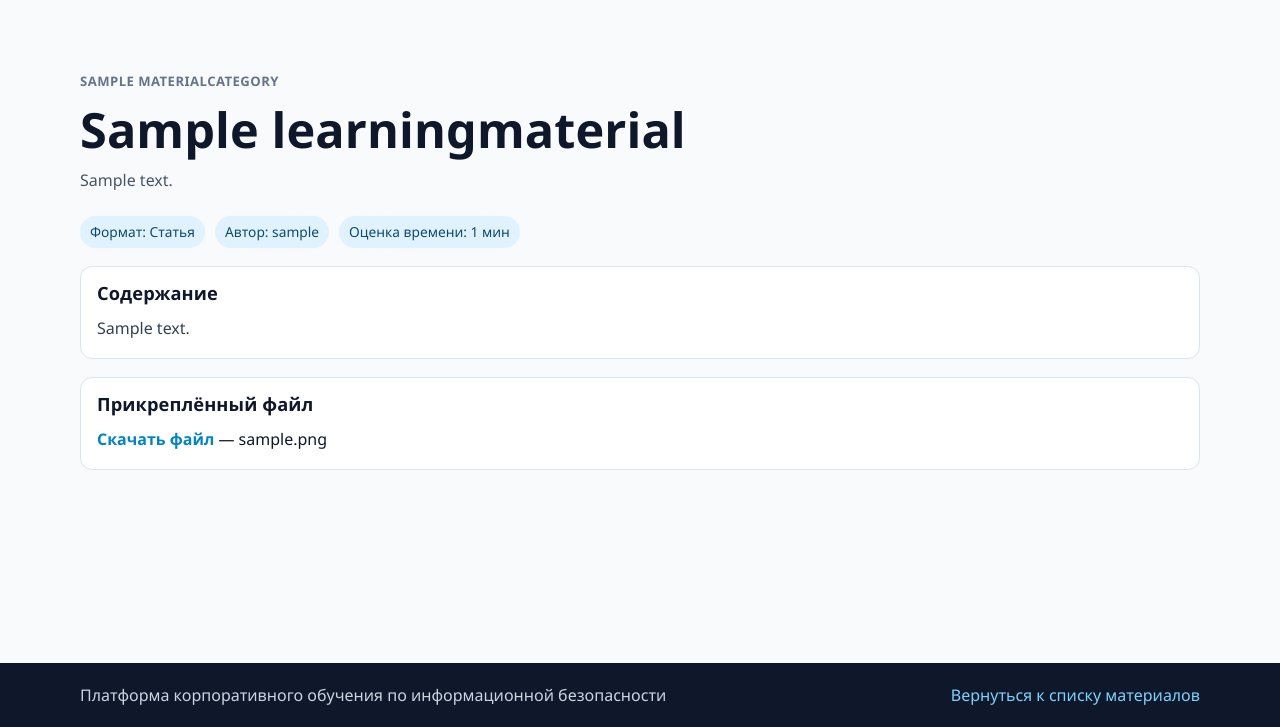
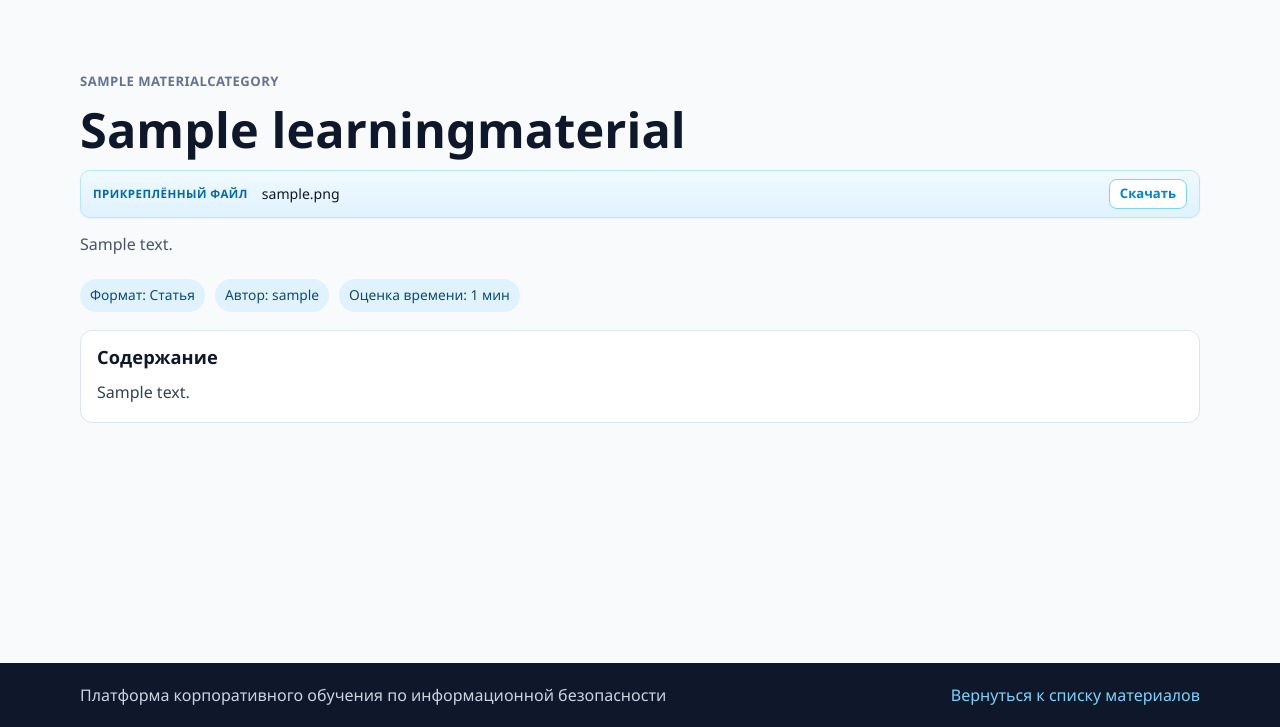
Before and after one commit to corpedu1/corpedu, a Django app: a page that uses templates/material_detail.html in a window 1280 px wide. Shown: the part 73-800 px from the top of the page. Run offline with Django 5.2, Linux system fonts and the light colour scheme; tables that the repository leaves empty hold one stand-in row (values such as "Sample post").

Commit message:
Changed attachment blocks position

```diff
--- a/static/css/landing.css
+++ b/static/css/landing.css
@@ -1054,6 +1054,64 @@ a {
     margin-bottom: 10px;
 }
 
+.material-detail-attachment {
+    display: flex;
+    flex-wrap: wrap;
+    align-items: center;
+    gap: 8px 14px;
+    margin-top: 12px;
+    margin-bottom: 14px;
+    padding: 8px 12px;
+    border-radius: 10px;
+    border: 1px solid #bae6fd;
+    background: linear-gradient(180deg, #f0f9ff 0%, #e0f2fe 100%);
+    text-decoration: none;
+    color: inherit;
+    box-shadow: 0 1px 2px rgba(14, 165, 233, 0.08);
+    transition: border-color 0.2s ease, box-shadow 0.2s ease;
+}
+
+.material-detail-attachment:hover {
+    border-color: #38bdf8;
+    box-shadow: 0 4px 12px rgba(14, 165, 233, 0.12);
+}
+
+.material-detail-attachment__label {
+    font-size: 0.72rem;
+    font-weight: 700;
+    letter-spacing: 0.04em;
+    text-transform: uppercase;
+    color: #0369a1;
+    flex-shrink: 0;
+}
+
+.material-detail-attachment__name {
+    font-size: 0.88rem;
+    color: #0f172a;
+    font-weight: 500;
+    min-width: 0;
+    word-break: break-word;
+    flex: 1 1 140px;
+}
+
+.material-detail-attachment__cta {
+    margin-left: auto;
+    flex-shrink: 0;
+    font-size: 0.82rem;
+    font-weight: 700;
+    color: #0284c7;
+    padding: 4px 10px;
+    border-radius: 8px;
+    background: #ffffff;
+    border: 1px solid #7dd3fc;
+}
+
+.material-detail-attachment:hover .material-detail-attachment__cta {
+    background: #0284c7;
+    color: #ffffff;
+    border-color: #0284c7;
+}
+
 .material-detail-meta {
     margin-top: 16px;
     display: flex;
@@ -1069,8 +1127,7 @@ a {
     padding: 6px 10px;
 }
 
-.material-detail-content,
-.material-detail-file {
+.material-detail-content {
     margin-top: 18px;
     border: 1px solid #dbe5ef;
     border-radius: 12px;
@@ -1078,40 +1135,13 @@ a {
     padding: 16px;
 }
 
-.material-detail-content h3,
-.material-detail-file h3 {
+.material-detail-content h3 {
     margin-bottom: 10px;
 }
 
 .material-detail-content p {
     color: #334155;
     line-height: 1.7;
-}
-
-.material-detail-file p {
-    color: #334155;
-    line-height: 1.7;
-}
-
-.material-detail-file a,
-.material-detail-file-link {
-    color: #0284c7;
-    text-decoration: none;
-    font-weight: 600;
-}
-
-.material-detail-file a:hover,
-.material-detail-file-link:hover {
-    text-decoration: underline;
-}
-
-.material-detail-file-link-name {
-    font-weight: 500;
-    color: #0f172a;
-}
-
-.material-detail-file-download {
-    margin: 0;
 }
 
 .curator-material-list {
--- a/templates/material_detail.html
+++ b/templates/material_detail.html
@@ -15,6 +15,17 @@
             <div class="container">
                 <p class="section-kicker">{{ material.category.name }}</p>
                 <h1>{{ material.title }}</h1>
+
+                {% if material.attachment %}
+                    <a class="material-detail-attachment" href="{{ material.attachment.url }}"{% if material.attachment_display_name %} download="{{ material.attachment_display_name }}"{% endif %} rel="noopener noreferrer">
+                        <span class="material-detail-attachment__label">Прикреплённый файл</span>
+                        {% if material.attachment_display_name %}
+                            <span class="material-detail-attachment__name">{{ material.attachment_display_name }}</span>
+                        {% endif %}
+                        <span class="material-detail-attachment__cta">Скачать</span>
+                    </a>
+                {% endif %}
+
                 <p class="section-subtitle">{{ material.summary|default:"Описание материала отсутствует." }}</p>
 
                 <div class="material-detail-meta">
@@ -27,17 +38,6 @@
                     <h3>Содержание</h3>
                     <p>{{ material.content|linebreaksbr }}</p>
                 </article>
-
-                {% if material.attachment %}
-                    <article class="material-detail-file">
-                        <h3>Прикреплённый файл</h3>
-                        <p class="material-detail-file-download">
-                            <a href="{{ material.attachment.url }}"{% if material.attachment_display_name %} download="{{ material.attachment_display_name }}"{% endif %} class="material-detail-file-link" rel="noopener noreferrer">
-                                <span class="material-detail-file-link-text">Скачать файл</span>{% if material.attachment_display_name %}<span class="material-detail-file-link-name"> — {{ material.attachment_display_name }}</span>{% endif %}
-                            </a>
-                        </p>
-                    </article>
-                {% endif %}
             </div>
         </section>
     </main>
```
